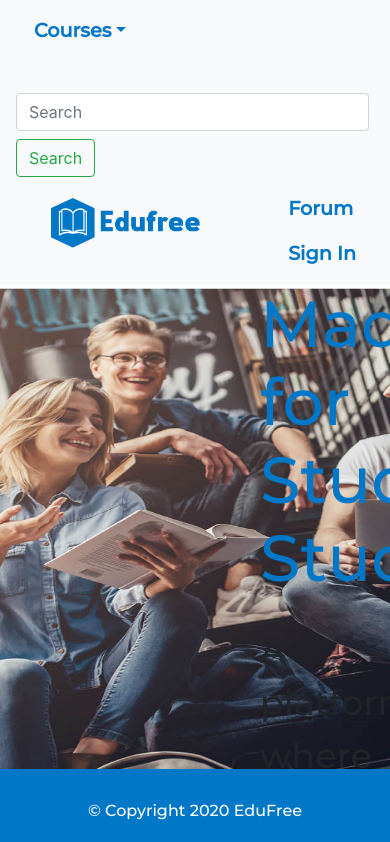
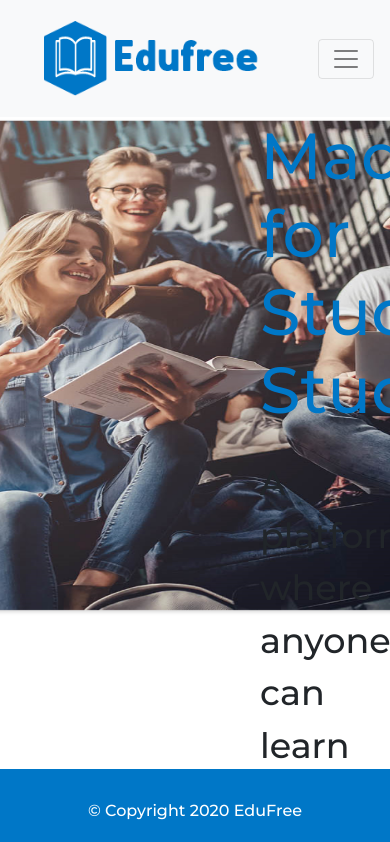
Before and after one commit to AshiHaque/Level-2-Group-project--Edufree, a React (Create React App) app: page / in a window 390 px wide. Shown: the top 842 px of the page. Built offline with nearby package versions, Linux system fonts and the light colour scheme.

Commit message:
Navbar responsive

```diff
--- a/src/components/Header.js
+++ b/src/components/Header.js
@@ -1,51 +1,53 @@
 import React,{Component} from 'react';
 import {Link} from "react-router-dom";
 import logo from '../images/LogoFull.png';
+import Navbar from 'react-bootstrap/Navbar';
+import Nav from 'react-bootstrap/Nav';
+import Button from 'react-bootstrap/Button';
+import Form from 'react-bootstrap/Form';
+import FormControl from 'react-bootstrap/FormControl';
+import NavDropdown from 'react-bootstrap/NavDropdown';
 
 class Header extends React.Component{
     render(){
         return(
             <div>
                 <header>
-                    <nav class="navbar navbar-expand-xl navbar-primary bg-light">
-                        <ul class="navbar-nav">
-                            <li class="nav-item dropdown">
-                                <a class="nav-link dropdown-toggle" href="#" id="navbarDropdownMenuLink" role="button" data-toggle="dropdown" aria-haspopup="true" aria-expanded="false">
-                                    Courses
-                                </a>
-                                <div class="dropdown-menu" aria-labelledby="navbarDropdownMenuLink">
-                                    <a class="dropdown-item" href="#">Maths</a>
-                                    <a class="dropdown-item" href="#">Programming</a>
-                                    <a class="dropdown-item" href="#">Data and Information</a>
-                                </div>
-                            </li>
-                            <li>
-                                <button class="navbar-toggler" type="button" data-toggle="collapse" data-target="#navbarNavDropdown" aria-controls="navbarNavDropdown" aria-expanded="false" aria-label="Toggle navigation">
-                                    <span class="navbar-toggler-icon"></span>
-                                </button>
-                                <form class="form-inline">
-                                    <input class="form-control mr-sm-2" type="search" placeholder="Search" aria-label="Search"/>
-                                    <button class="btn btn-outline-success my-2 my-sm-0" type="submit">Search</button>
-                                </form>
-                            </li>
-                        </ul>
+                <Navbar bg="light" expand="lg">
+                <Navbar.Collapse id="basic-navbar-nav">
+                <Nav className="mr-sm-2">
+      <NavDropdown title="Dropdown" id="basic-nav-dropdown ">
+        <NavDropdown.Item href="#action/3.1">Action</NavDropdown.Item>
+        <NavDropdown.Item href="#action/3.2">Another action</NavDropdown.Item>
+        <NavDropdown.Item href="#action/3.3">Something</NavDropdown.Item>
+        <NavDropdown.Divider />
+        <NavDropdown.Item href="#action/3.4">Separated link</NavDropdown.Item>
+      </NavDropdown>
+    </Nav>
 
-                        <ul class="navbar mx-auto">
-                            <Link to="/" class="navbar-brand logo">
-                            <img src={logo} width="150" height="50" alt="" loading="lazy"></img>
-                            </Link>
+    <Form inline>
+      <FormControl type="text" placeholder="Search" className="mr-auto" />
+      <Button variant="outline-success">Search</Button>
+    </Form>
+    </Navbar.Collapse>
 
-                        </ul>
 
-                        <ul class="navbar-nav ml-auto">
-                            <li class="nav-item">
-                                <a class="nav-link" href="#">Forum</a>
-                            </li>
-                            <li class="nav-item">
-                                <Link to="/Registration" class="nav-link">Sign In</Link>
-                            </li>
-                        </ul>
-                    </nav>
+    <Nav className="navbar mx-auto">
+        <Link to="/" class="navbar-brand logo">
+            <img src={logo} width="215" height="75" alt="" loading="lazy"></img>
+        </Link>
+    </Nav>
+
+  <Navbar.Toggle aria-controls="basic-navbar-nav" />
+  <Navbar.Collapse id="basic-navbar-nav">
+
+    <Nav className="ml-auto">
+    <Nav.Link href="#home">Forum</Nav.Link>
+    <Link to="/Registration" class="nav-link">Sign In</Link>
+    </Nav>
+
+  </Navbar.Collapse>
+</Navbar>
                 </header>
             </div>
         )
```
Also changed, not shown: 2 other files (tests, documents, lock files or other folders).
